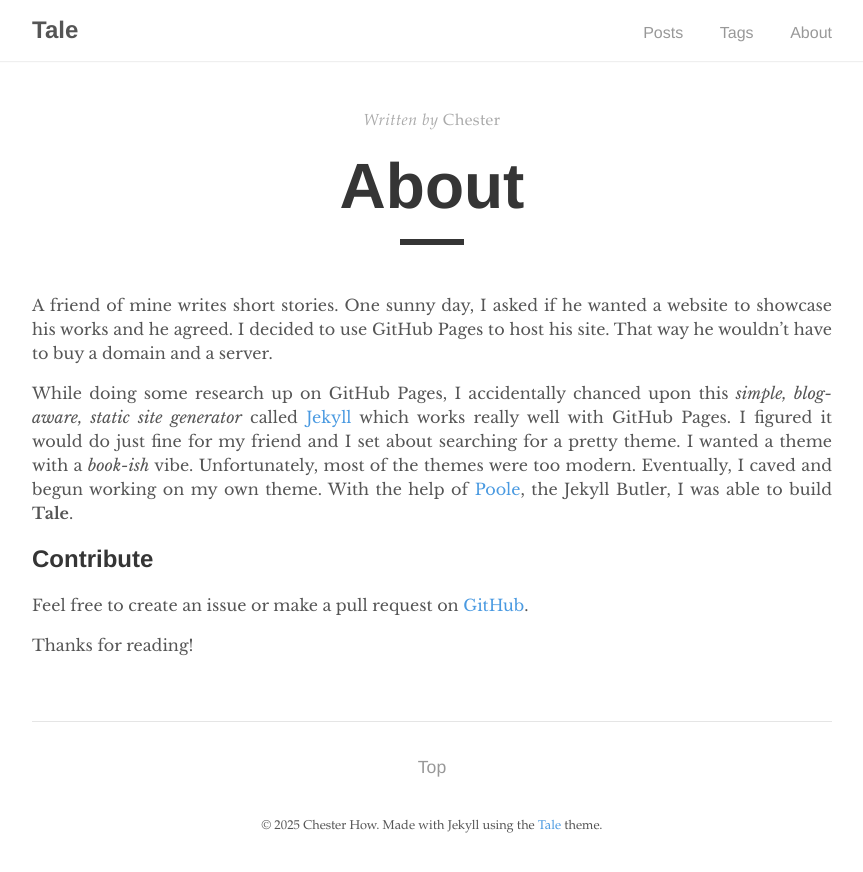
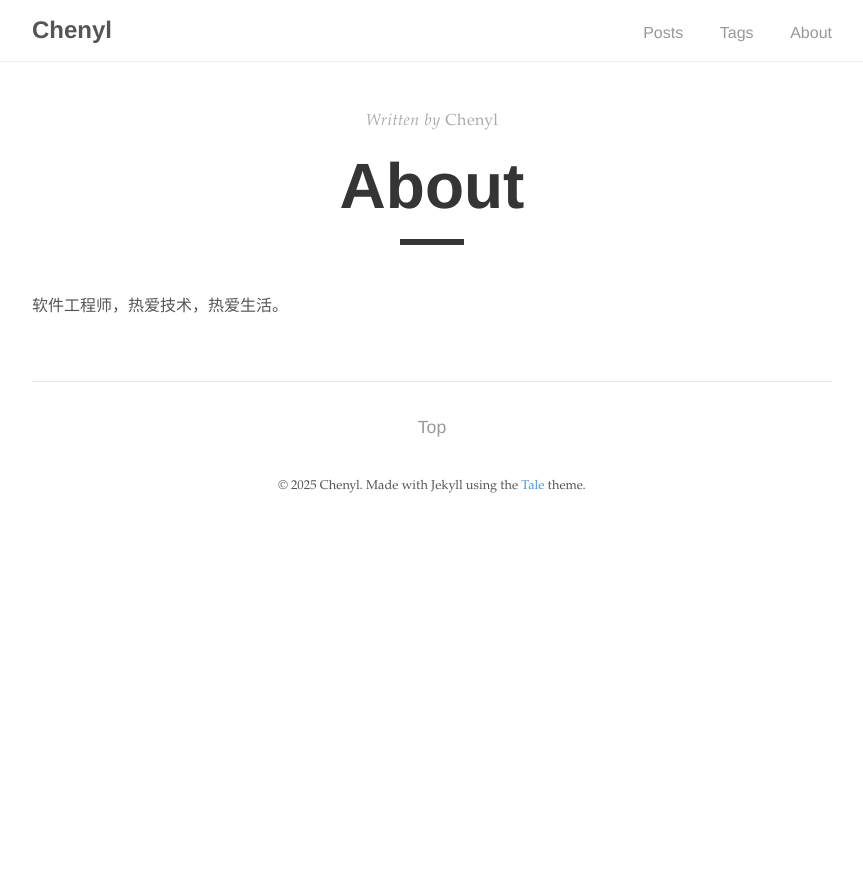
Before and after one commit to chenylvia/chenylvia.github.io, a Jekyll site: the page built from _pages/about.md, in a window 1280 px wide. Shown: the top 872 px of the page, without its empty margins (208-1071 px from the left). Built offline with Jekyll 4.4.1, drawn with Linux system fonts in a browser that asks for light colours.

```diff
--- a/_config.yml
+++ b/_config.yml
@@ -1,16 +1,16 @@
 # Site settings
-title:          Tale
+title:          Chenyl
 description:    "Minimal Jekyll theme for storytellers"
-url:            "https://chesterhow.github.io"
+url:            "https://chenylvia.github.io/"
 
 # Google Analytics
 google_analytics: UA—XXXXXXXX-X
 
 # Author
 author:
-  name:         Chester How
-  url:          https://chester.how
-  email:        chesterhow@gmail.com
+  name:         Chenyl
+  url:          https://chenylvia.github.io/
+  email:        yulin.chen.sc@gmail.com
 
 # Build settings
 markdown:       kramdown
--- a/_pages/about.md
+++ b/_pages/about.md
@@ -1,15 +1,8 @@
 ---
 layout: post
 title: "About"
-author: "Chester"
+author: "Chenyl"
 permalink: /about/
 ---
 
-A friend of mine writes short stories. One sunny day, I asked if he wanted a website to showcase his works and he agreed. I decided to use GitHub Pages to host his site. That way he wouldn't have to buy a domain and a server.
-
-While doing some research up on GitHub Pages, I accidentally chanced upon this _simple, blog-aware, static site generator_ called [Jekyll](https://jekyllrb.com/) which works really well with GitHub Pages. I figured it would do just fine for my friend and I set about searching for a pretty theme. I wanted a theme with a _book-ish_ vibe. Unfortunately, most of the themes were too modern. Eventually, I caved and begun working on my own theme. With the help of [Poole](https://github.com/poole/poole), the Jekyll Butler, I was able to build **Tale**.
-
-## Contribute
-Feel free to create an issue or make a pull request on [GitHub](https://github.com/chesterhow/tale).
-
-Thanks for reading!
+软件工程师，热爱技术，热爱生活。
```
Also changed, not shown: _posts/2017-03-29-introducing-tale.md (+1 -1 lines), _posts/2024-03-17-what-is-scqa.md (+12 -2 lines), _posts/2025-06-22-Ollama使用教程.md (added, +118 -0 lines), assets/img/2025-06-22-Ollama使用教程/deepseek-r1-models.png (added), assets/img/2025-06-22-Ollama使用教程/ollama-models.png (added).
